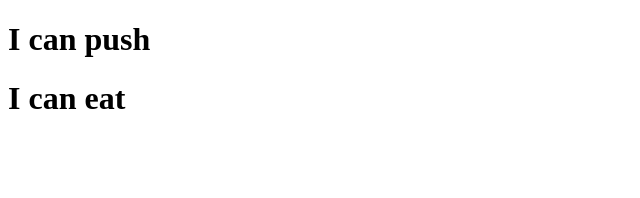
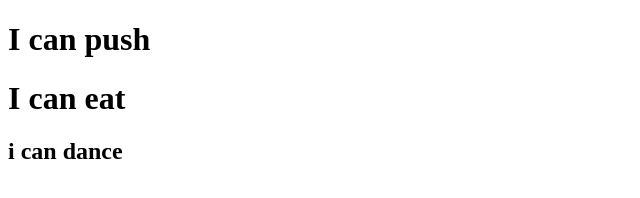
Before and after one commit to 01838766593/my-sec-repo, a plain HTML site: page index.html in a window 1280 px wide. Shown: the whole page, without its empty margins (0-640 px from the left). Drawn offline with Linux system fonts and the light colour scheme.

Commit message:
newly practice

```diff
--- a/index.html
+++ b/index.html
@@ -8,5 +8,6 @@
 <body>
    <h1>I can push</h1>
    <h1>I can eat</h1>
+   <h2>i can dance</h2>
 </body>
 </html>
```
